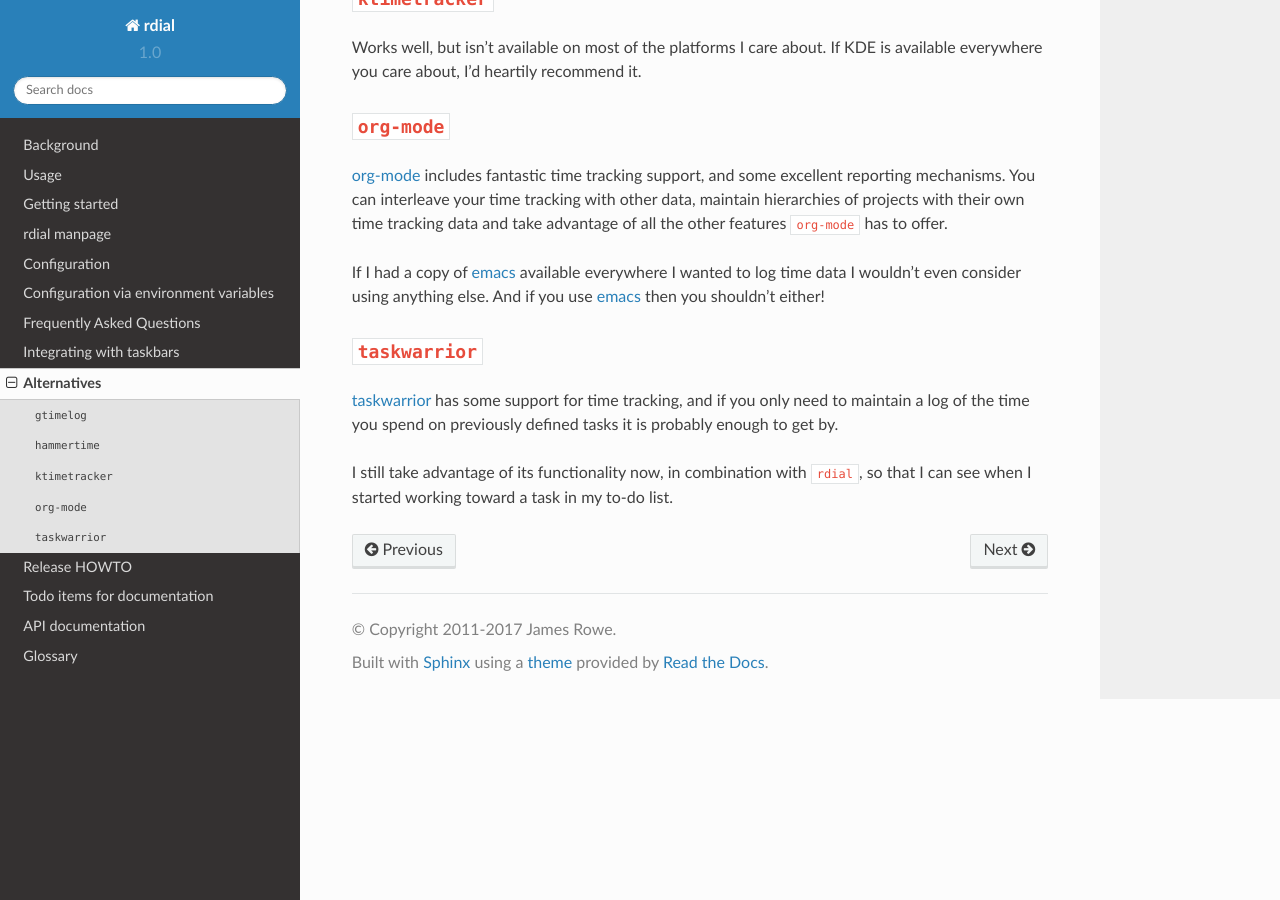
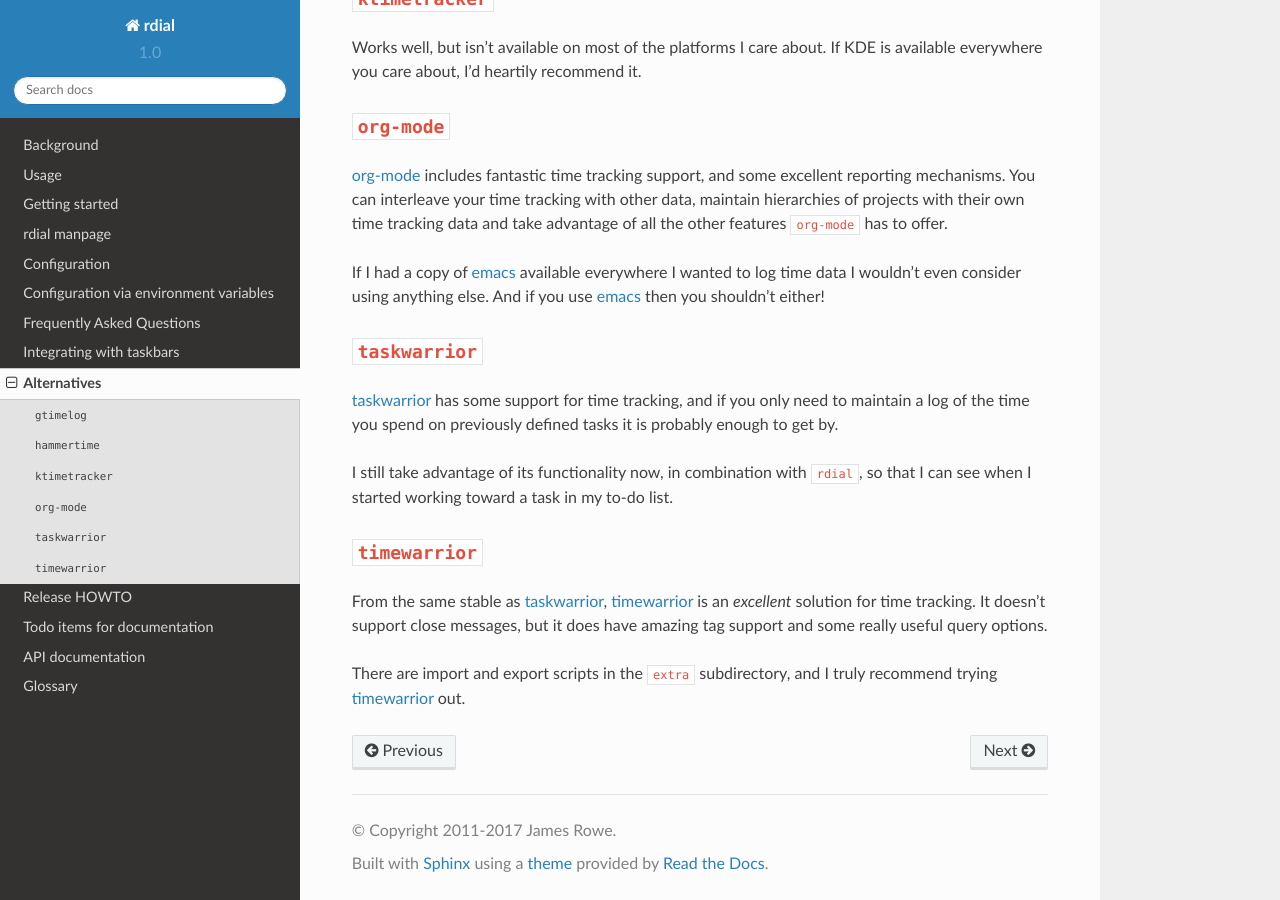
Before and after one commit to JNRowe/rdial, a Sphinx documentation site: the page built from doc/alternatives.rst, in a window 1280 px wide and 900 px high, scrolled down 1144 px. Built offline with Sphinx 7.4.7 and the Read the Docs theme 2.0.0, drawn with Linux system fonts in a browser that asks for light colours.

Commit message:
Add timewarrior to alternatives list

```diff
--- a/doc/alternatives.rst
+++ b/doc/alternatives.rst
@@ -80,3 +80,15 @@
 so that I can see when I started working toward a task in my to-do list.
 
 .. _taskwarrior: http://taskwarrior.org/
+
+``timewarrior``
+---------------
+
+From the same stable as taskwarrior_, timewarrior_ is an *excellent* solution
+for time tracking.  It doesn’t support close messages, but it does have amazing
+tag support and some really useful query options.
+
+There are import and export scripts in the ``extra`` subdirectory, and I truly
+recommend trying timewarrior_ out.
+
+.. _timewarrior: https://taskwarrior.org/news/news.20160821.html
```
